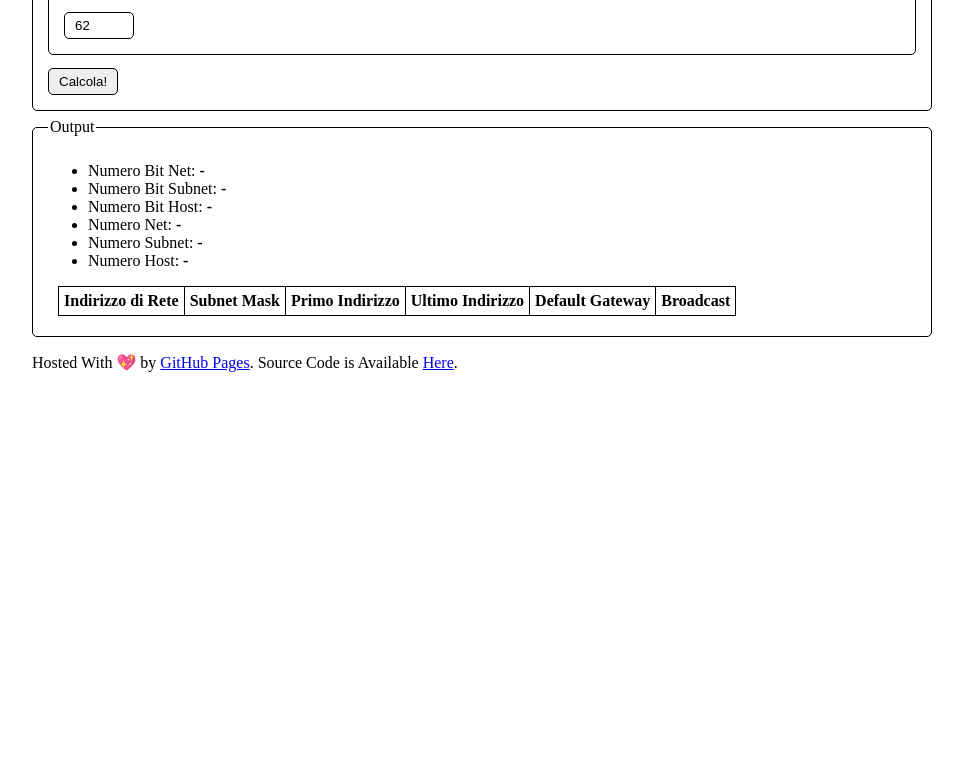
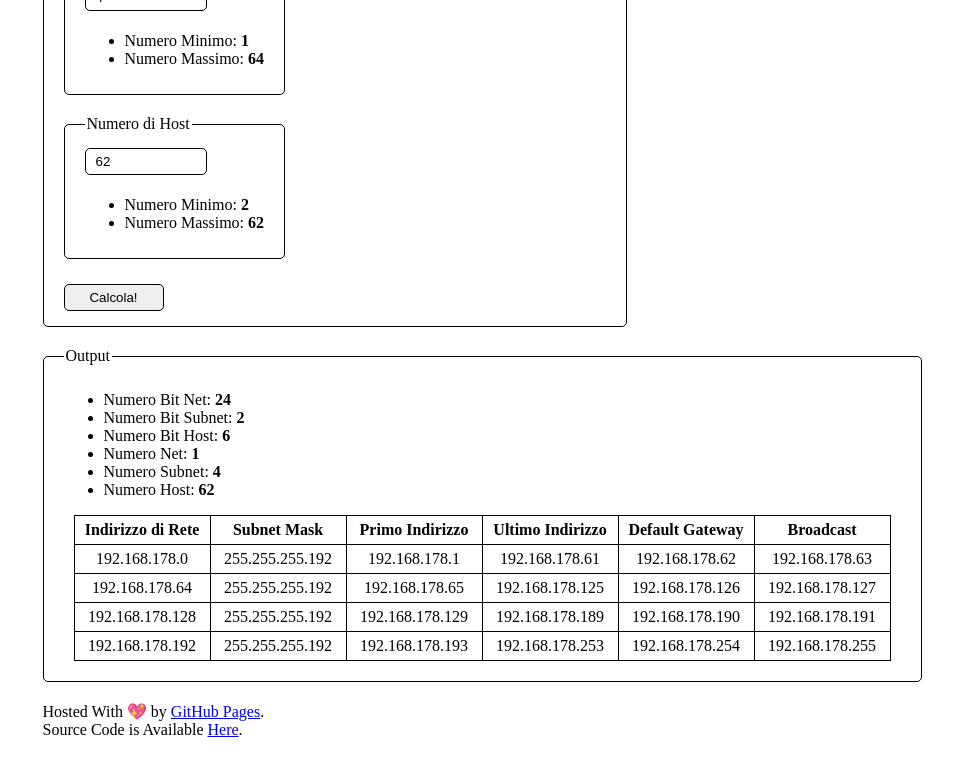
Before and after one commit to reallukee/subnetting.js, a plain HTML site: page index.html in a window 1280 px wide. Shown: the part 451-1231 px from the top of the page, without its empty margins (158-1121 px from the left). Before the commit the page ends 864 px from the top, so only its background shows below. Drawn offline with Linux system fonts and the light colour scheme.

Commit message:
Update files

```diff
--- a/index.html
+++ b/index.html
@@ -7,7 +7,7 @@
     Repository:     https://github.com/reallukee/flsm.js/
     Descrizione:    HTML
     Autore:         Luca Pollicino (https://github.com/reallukee/)
-    Versione:       0.0.2
+    Versione:       0.0.3
 -->
 
 <!DOCTYPE html>
@@ -20,13 +20,14 @@
         <link rel="stylesheet" type="text/css" href="style.css" />
         <link rel="icon" type="image/x-icon" href="favicon.ico" />
     </head>
-    <body>
+    <body onload="calc()">
         <form>
             <h1>FLSM.js</h1>
 
             <h4>
-                v0.0.2
-                <a href="https://github.com/reallukee" target="_blank">Luca Pollicino</a>
+                Version: v0.0.3
+                <br />
+                Author: <a href="https://github.com/reallukee" target="_blank">Luca Pollicino</a>
             </h4>
 
             <form>
@@ -64,13 +65,23 @@
 
                         <input id="subnetCount" type="number" value="4"
                             min="1" max="64" onchange="subnetChange()" />
+
+                        <ul>
+                            <li>Numero Minimo: <b id="subnetMin">1</b></li>
+                            <li>Numero Massimo: <b id="subnetMax">64</b></li>
+                        </ul>
                     </fieldset>
 
                     <fieldset>
                         <legend>Numero di Host</legend>
 
                         <input id="hostCount" type="number" value="62"
-                            min="2" max="63" onchange="hostChange()" />
+                            min="2" max="62" onchange="hostChange()" />
+
+                        <ul>
+                            <li>Numero Minimo: <b id="hostMin">2</b></li>
+                            <li>Numero Massimo: <b id="hostMax">62</b></li>
+                        </ul>
                     </fieldset>
 
                     <input type="button" value="Calcola!" onclick="calc()" />
@@ -91,12 +102,12 @@
 
                 <table id="output">
                     <tr>
-                        <th>Indirizzo di Rete</th>
-                        <th>Subnet Mask</th>
-                        <th>Primo Indirizzo</th>
-                        <th>Ultimo Indirizzo</th>
-                        <th>Default Gateway</th>
-                        <th>Broadcast</th>
+                        <th width="125">Indirizzo di Rete</th>
+                        <th width="125">Subnet Mask</th>
+                        <th width="125">Primo Indirizzo</th>
+                        <th width="125">Ultimo Indirizzo</th>
+                        <th width="125">Default Gateway</th>
+                        <th width="125">Broadcast</th>
                     </tr>
                 </table>
             </fieldset>
@@ -106,6 +117,7 @@
             <p>
                 Hosted With 💖 by
                 <a href="https://github.com/pages" target="_blank">GitHub Pages</a>.
+                <br />
                 Source Code is Available
                 <a href="https://github.com/reallukee/flsm.js" target="_blank">Here</a>.
             </p>
--- a/script.js
+++ b/script.js
@@ -7,24 +7,26 @@
 	Repository:     https://github.com/reallukee/flsm.js/
 	Descrizione:    JS
 	Autore:         Luca Pollicino (https://github.com/reallukee/)
-    Versione:       0.0.2
+	Versione:       0.0.3
 */
 
 var ip = 0;
 var mask = 0;
 
-var netBits;
-var subnetBits;
-var hostBits;
+var netBits = 0;
+var subnetBits = 0;
+var hostBits = 0;
 
-var net;
-var subnet;
-var host;
+var net = 0;
+var subnet = 0;
+var host = 0;
 
 function subnetChange()
 {
-    var subnetCtrl	= document.getElementById('subnetCount');
-    var hostCtrl	= document.getElementById('hostCount');
+	var subnetCtrl = document.getElementById('subnetCount');
+	var subnetMaxLabel = document.getElementById('subnetMax');
+	var hostCtrl = document.getElementById('hostCount');
+	var hostMaxLabel = document.getElementById('hostMax');
 
 	// Genero la Subnet Mask.
 	assembleMask();
@@ -44,13 +46,18 @@ function subnetChange()
 	subnetCtrl.max = Math.pow(2, 30 - netBits);
 	// Imposto il Numero Massimo di Host.
 	hostCtrl.max = Math.pow(2, 32 - netBits) - 2;
+
+	subnetMaxLabel.innerText = subnetCtrl.max;
+	hostMaxLabel.innerText = hostCtrl.max;
 }
 
 
 function hostChange()
 {
-    var subnetCtrl	= document.getElementById('subnetCount');
-    var hostCtrl	= document.getElementById('hostCount');
+	var subnetCtrl = document.getElementById('subnetCount');
+	var subnetMaxLabel = document.getElementById('subnetMax');
+	var hostCtrl = document.getElementById('hostCount');
+	var hostMaxLabel = document.getElementById('hostMax');
 
 	// Genero la Subnet Mask.
 	assembleMask();
@@ -70,6 +77,9 @@ function hostChange()
 	hostCtrl.max = Math.pow(2, 32 - netBits) - 2;
 	// Imposto il Numero Massimo di Sottoreti.
 	subnetCtrl.max = Math.pow(2, 30 - netBits);
+
+	subnetMaxLabel.innerText = subnetCtrl.max;
+	hostMaxLabel.innerText = hostCtrl.max;
 }
 
 
@@ -123,34 +133,34 @@ function assembleMask()
 
 function calc()
 {
-    var subnetCtrl	= document.getElementById('subnetCount');
-    var hostCtrl	= document.getElementById('hostCount');
+	var subnetCtrl = document.getElementById('subnetCount');
+	var hostCtrl = document.getElementById('hostCount');
 
 	assembleIp();
 	assembleMask();
 
-	var outputCtrl		= document.getElementById('output');
+	var outputCtrl = document.getElementById('output');
 
-	var netBitsLabel	= document.getElementById('netBits');
-	var subnetBitsLabel	= document.getElementById('subnetBits');
-	var hostBitsLabel	= document.getElementById('hostBits');
-	var netLabel		= document.getElementById('net');
-	var subnetLabel		= document.getElementById('subnet');
-	var hostLabel		= document.getElementById('host');
+	var netBitsLabel = document.getElementById('netBits');
+	var subnetBitsLabel = document.getElementById('subnetBits');
+	var hostBitsLabel = document.getElementById('hostBits');
+	var netLabel = document.getElementById('net');
+	var subnetLabel = document.getElementById('subnet');
+	var hostLabel = document.getElementById('host');
 
-    netBits		= 32 - Math.ceil(Math.log2(~mask));
-    subnetBits	= Math.ceil(Math.log2(subnetCtrl.value));
-	hostBits	= 32 - netBits - subnetBits;
-	net			= 1;
-	subnet		= Math.pow(2, subnetBits);
-	host		= Math.pow(2, hostBits) - 2;
+	netBits = 32 - Math.ceil(Math.log2(~mask));
+	subnetBits = Math.ceil(Math.log2(subnetCtrl.value));
+	hostBits = 32 - netBits - subnetBits;
+	net = 1;
+	subnet = Math.pow(2, subnetBits);
+	host = Math.pow(2, hostBits) - 2;
 
-	netBitsLabel.innerText		= netBits;
-	subnetBitsLabel.innerText	= subnetBits;
-	hostBitsLabel.innerText 	= hostBits;
-	netLabel.innerText			= net;
-	subnetLabel.innerText		= subnet;
-	hostLabel.innerText			= host;
+	netBitsLabel.innerText = netBits;
+	subnetBitsLabel.innerText = subnetBits;
+	hostBitsLabel.innerText = hostBits;
+	netLabel.innerText = net;
+	subnetLabel.innerText = subnet;
+	hostLabel.innerText = host;
 
 	while (outputCtrl.children.length > 1)
 	{
@@ -159,28 +169,28 @@ function calc()
 
 	for (var i = 0; i < subnet; i++)
 	{
-		var row						= document.createElement('tr');
+		var row = document.createElement('tr');
 
-		var networkIpCtrl			= document.createElement('td');
-		var maskIpCtrl				= document.createElement('td');
-        var firstIpCtrl				= document.createElement('td');
-        var lastIpCtrl 				= document.createElement('td');
-        var defaultGatewayIpCtrl	= document.createElement('td');
-        var broadcastIpCtrl			= document.createElement('td');
+		var networkIpCtrl = document.createElement('td');
+		var maskIpCtrl = document.createElement('td');
+		var firstIpCtrl = document.createElement('td');
+		var lastIpCtrl = document.createElement('td');
+		var defaultGatewayIpCtrl = document.createElement('td');
+		var broadcastIpCtrl = document.createElement('td');
 
-		var networkIp			= ip + (i << (32  - netBits - subnetBits));
-		var maskIp				= 0xFFFFFFFF ^ (host + 1);
-        var firstIp				= networkIp + 1;
-        var lastIp				= networkIp + Math.pow(2, hostBits) - 3;
-        var defaultGatewayIp	= networkIp + Math.pow(2, hostBits) - 2;
-        var broadcastIp			= networkIp + Math.pow(2, hostBits) - 1;
+		var networkIp = ip + (i << (32  - netBits - subnetBits));
+		var maskIp = 0xFFFFFFFF ^ (host + 1);
+		var firstIp = networkIp + 1;
+		var lastIp = networkIp + Math.pow(2, hostBits) - 3;
+		var defaultGatewayIp = networkIp + Math.pow(2, hostBits) - 2;
+		var broadcastIp = networkIp + Math.pow(2, hostBits) - 1;
 
-		networkIpCtrl.innerText			= showIp(networkIp);
-		maskIpCtrl.innerText			= showIp(maskIp);
-		firstIpCtrl.innerText			= showIp(firstIp);
-		lastIpCtrl.innerText			= showIp(lastIp);
-		defaultGatewayIpCtrl.innerText	= showIp(defaultGatewayIp);
-		broadcastIpCtrl.innerText		= showIp(broadcastIp);
+		networkIpCtrl.innerText = showIp(networkIp);
+		maskIpCtrl.innerText = showIp(maskIp);
+		firstIpCtrl.innerText = showIp(firstIp);
+		lastIpCtrl.innerText = showIp(lastIp);
+		defaultGatewayIpCtrl.innerText = showIp(defaultGatewayIp);
+		broadcastIpCtrl.innerText = showIp(broadcastIp);
 
 		row.appendChild(networkIpCtrl);
 		row.appendChild(maskIpCtrl);
--- a/style.css
+++ b/style.css
@@ -7,12 +7,12 @@
     Repository:     https://github.com/reallukee/flsm.js/
     Descrizione:    CSS
     Autore:         Luca Pollicino (https://github.com/reallukee/)
-    Versione:       0.0.2
+    Versione:       0.0.3
 */
 
 body {
     font-family: 'Times New Roman';
-    width: 900px;
+    width: fit-content;
     height: auto;
     margin: 0 auto;
     padding: 25px 50px;
@@ -27,16 +27,24 @@ table, tr, td, th {
     padding: 5px;
 }
 
+td, th {
+    text-align: center;
+}
+
 fieldset {
+    width: fit-content;
+    height: auto;
     border-width: 1px;
     border-color: #000;
     border-style: solid;
     border-radius: 5px;
-    margin: 7.5px 0;
-    padding: 10px 15px;
+    margin: 20px 0;
+    padding: 10px 20px;
 }
 
 input {
+    width: 100px;
+    height: auto;
     border-width: 1px;
     border-color: #000;
     border-style: solid;
```
Also changed, not shown: 1 other file. Lines whose indentation alone changed are shown as unchanged.
